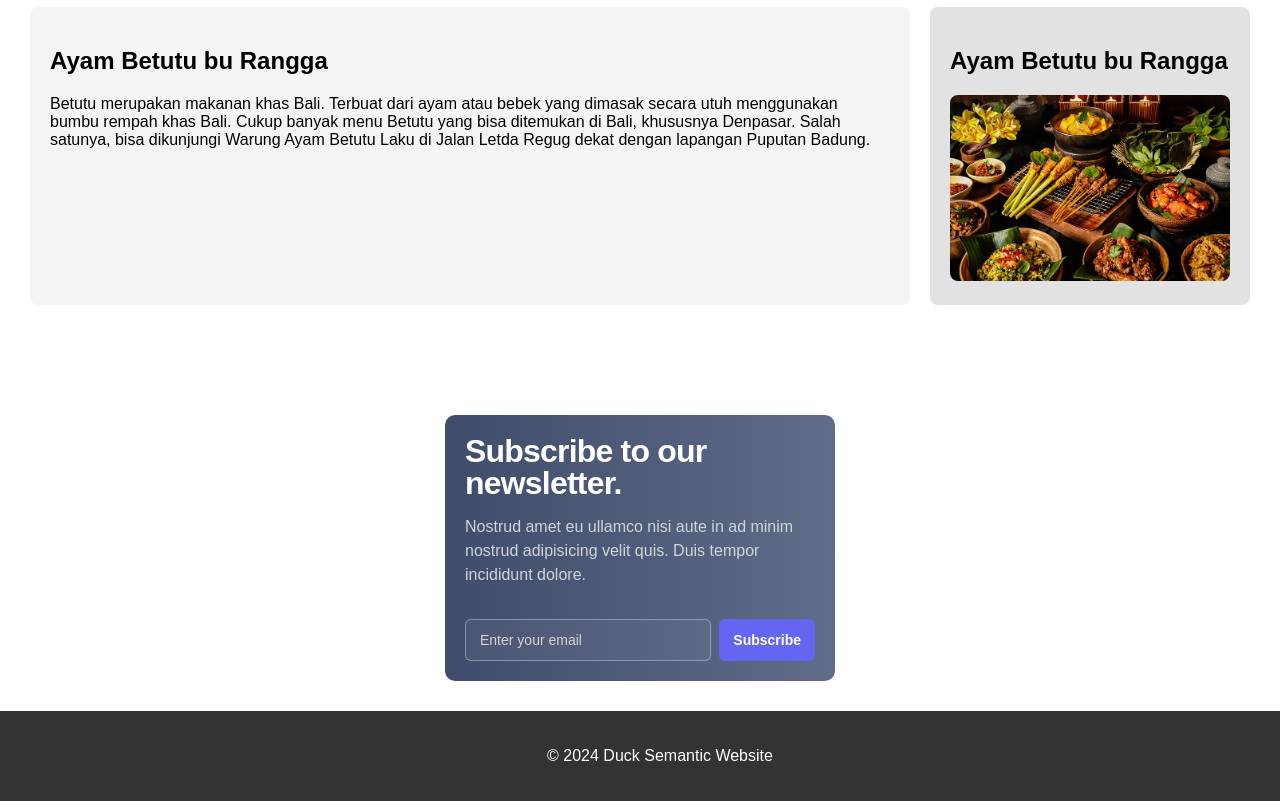
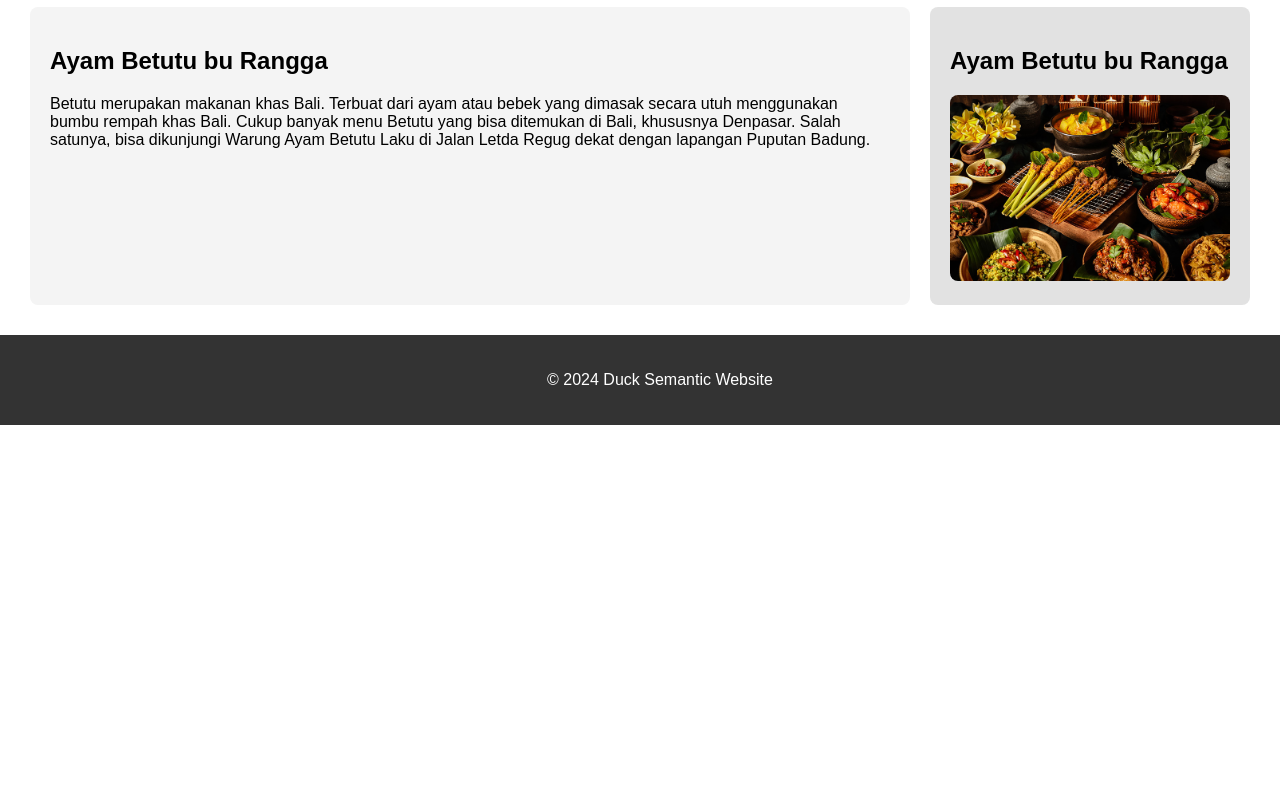
Before and after one commit to widev71/satelilit, a plain HTML site: page index.html in a window 1280 px wide. Shown: the part 460-1261 px from the top of the page. After the commit the page ends 885 px from the top, so only its background shows below. Drawn offline with Linux system fonts and the light colour scheme.

Commit message:
Menambahkan file baru dan perubahan

```diff
--- a/css/style.css
+++ b/css/style.css
@@ -1,4 +1,7 @@
 /* Global styles */
+*{
+  scroll-behavior: smooth;
+}
 body {
   font-family: Arial, sans-serif;
   margin: 0;
@@ -94,79 +97,6 @@ footer {
   width: 100%;
 }
 
-.form {
-  display: flex;
-  flex-direction: column;
-  background: #606c88;
-  background: -webkit-linear-gradient(to right, #3f4c6b, #606c88);
-  background: linear-gradient(to right, #3f4c6b, #606c88);
-  padding: 20px;
-  border-radius: 10px;
-  max-width: 350px;
-}
-
-.title {
-  font-size: 2rem;
-  line-height: 2rem;
-  font-weight: 700;
-  letter-spacing: -0.025em;
-  color: #fff;
-}
-
-.description {
-  line-height: 1.5rem;
-  font-size: 1rem;
-  margin-top: 1rem;
-  color: rgb(209 213 219);
-}
-
-.form div {
-  display: flex;
-  max-width: 28rem;
-  margin-top: 1rem;
-  column-gap: 0.5rem;
-}
-
-.form div input {
-  outline: none;
-  line-height: 1.5rem;
-  font-size: 0.875rem;
-  color: rgb(255 255 255);
-  padding: 0.5rem 0.875rem;
-  background-color: rgb(255 255 255 / 0.05);
-  border: 1px solid rgba(253, 253, 253, 0.363);
-  border-radius: 0.375rem;
-  flex: 1 1 auto;
-}
-
-.form div input::placeholder {
-  color: rgb(216, 212, 212);
-}
-
-.form div input:focus {
-  border: 1px solid rgb(99 102 241);
-}
-
-.form div button {
-  color: #fff;
-  font-weight: 600;
-  font-size: 0.875rem;
-  line-height: 1.25rem;
-  padding: 0.625rem 0.875rem;
-  background-color: rgb(99 102 241);
-  border-radius: 0.375rem;
-  border: none;
-  outline: none;
-}
-
-.container {
-  display: flex;
-  justify-content: center;
-  align-items: center;
-  height: 100%;
-  width: 100%;
-  margin-bottom: 30px;
-}
 /* Responsive styles */
 @media (max-width: 768px) {
   main {
--- a/index.html
+++ b/index.html
@@ -11,15 +11,15 @@
       <h1>Makanan Khas Daerah Bali</h1>
       <nav>
         <ul>
-          <li><a href="#">Home</a></li>
-          <li><a href="#">About</a></li>
-          <li><a href="#">Contact</a></li>
+          <li><a href="#About">About</a></li>
+          <li><a href="#product">Product</a></li>
+          <li><a href="#footer">Contact</a></li>
         </ul>
       </nav>
     </header>
 
     <section>
-      <main>
+      <main id="About">
         <article>
           <h2>Sate Lilit</h2>
           <p>
@@ -31,7 +31,7 @@
           </p>
         </article>
 
-        <aside>
+        <aside id="product">
           <h2>Sate Lilit men johan</h2>
           <img
             src="./asset/Ragam-Makanan-Khas-Indonesia-yang-Lezat-dan-Kaya-Nutrisi.jpg"
@@ -59,27 +59,7 @@
         </aside>
       </main>
     </section>
-    <section>
-      <div class="container">
-        <form class="form">
-          <span class="title">Subscribe to our newsletter.</span>
-          <p class="description">
-            Nostrud amet eu ullamco nisi aute in ad minim nostrud adipisicing
-            velit quis. Duis tempor incididunt dolore.
-          </p>
-          <div>
-            <input
-              placeholder="Enter your email"
-              type="email"
-              name="email"
-              id="email-address"
-            />
-            <button type="submit">Subscribe</button>
-          </div>
-        </form>
-      </div>
-    </section>
-    <footer>
+    <footer id="footer">
       <p>&copy; 2024 Duck Semantic Website</p>
     </footer>
   </body>
```
